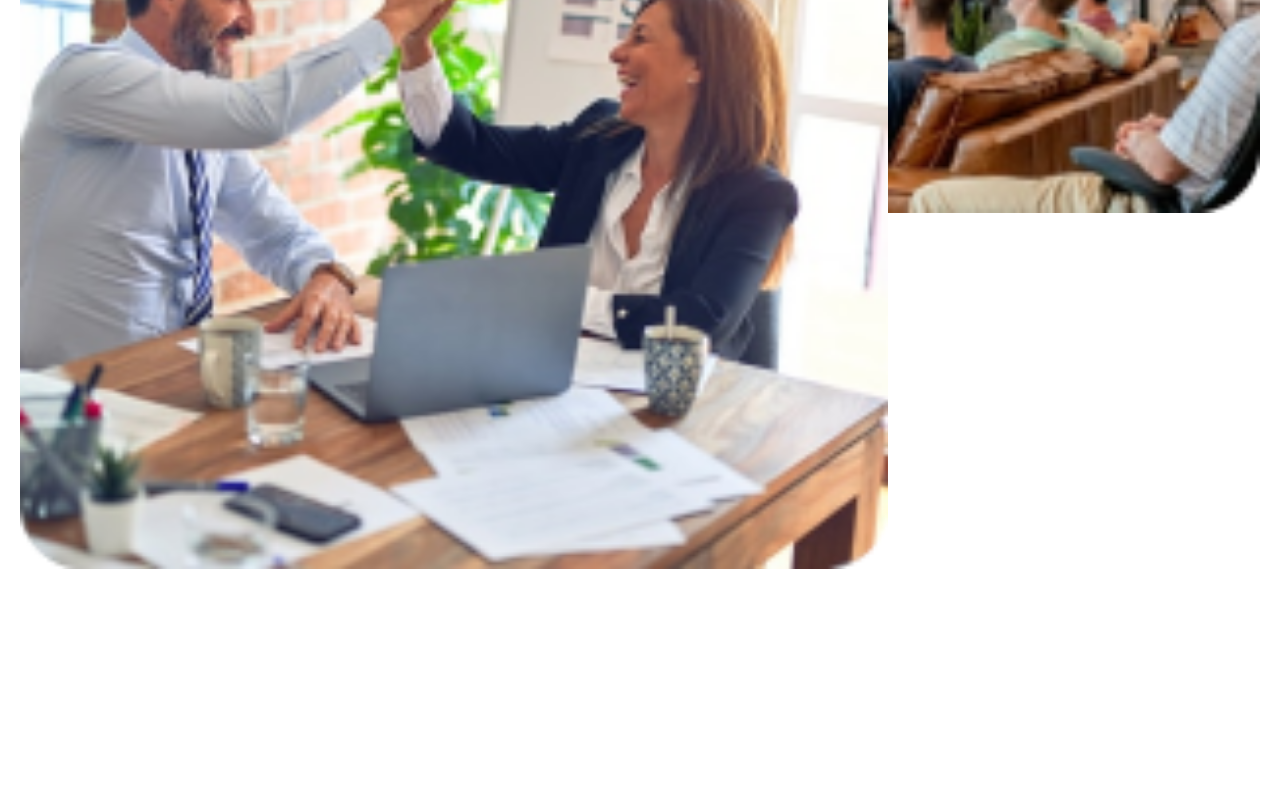
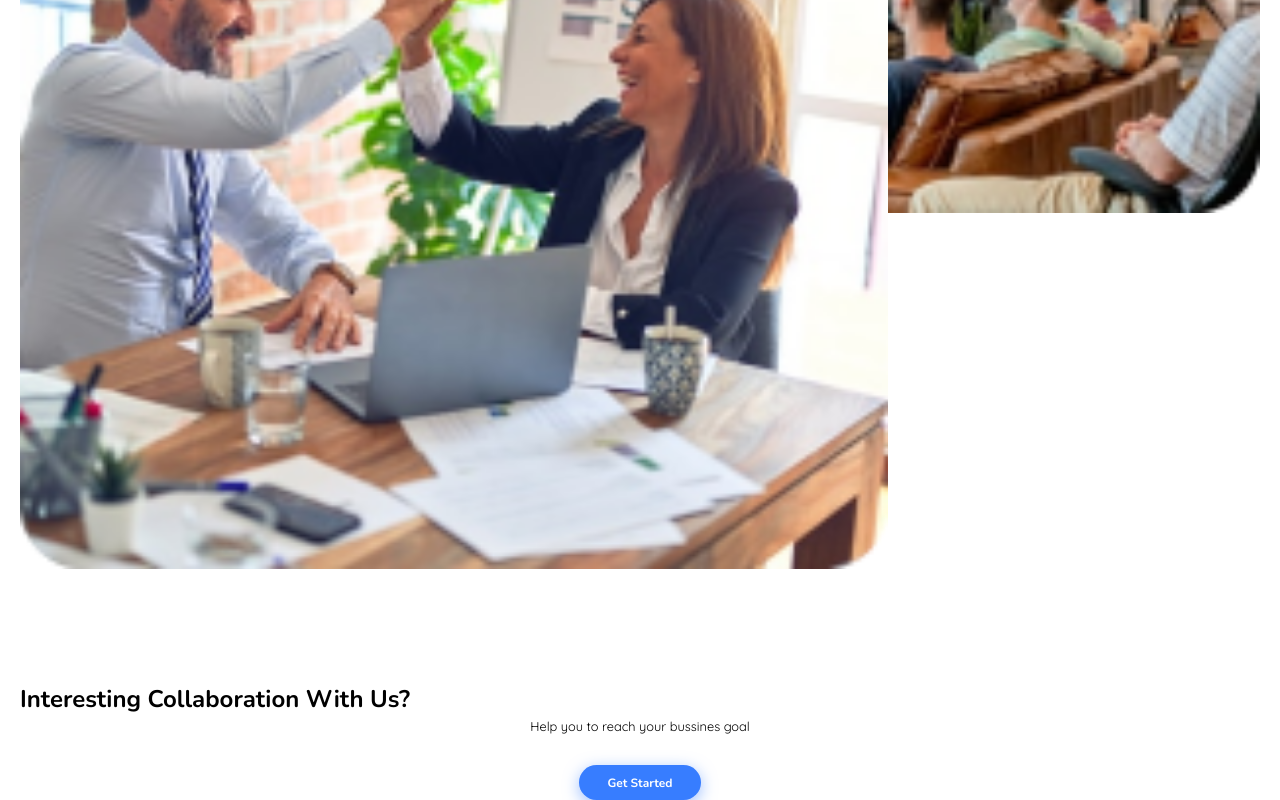
Before and after one commit to JunarisAlf/react-tailwind-Agency-Landing-Page, a React (Vite) app: page / in a window 1280 px wide. Shown: the part 6712-7512 px from the top of the page. Before the commit the page ends 7393 px from the top, so only its background shows below. Built offline with nearby package versions, Linux system fonts and the light colour scheme.

Commit message:
Adding CTA at Home

```diff
--- a/src/pages/Home/Home.jsx
+++ b/src/pages/Home/Home.jsx
@@ -5,6 +5,7 @@ import OurServices from "@/pages/Home/components/OurServices"
 import OurPortofolio from "@/pages/Home/components/OurPortofolio"
 import Testimonial from "@/pages/Home/components/Testimonial"
 import SecondaryImage from "@/pages/Home/components/SecondaryImage"
+import ClickToAction from "@/pages/Home/components/ClickToAction"
 
 
 export default function Home() {
@@ -17,6 +18,7 @@ export default function Home() {
         <OurPortofolio/>
         <Testimonial/>
         <SecondaryImage/>
+        <ClickToAction/>
       </main>
   )
 }
--- /dev/null
+++ b/src/pages/Home/components/ClickToAction.jsx
@@ -0,0 +1,13 @@
+import  PrimaryBtn  from '@/components/PrimaryBtn';
+
+export default function ClickToAction() {
+  return (
+    <div>
+        <span className="inline-block font-nunito font-bold text-[1.5rem] text-center">Interesting Collaboration With Us?</span>
+        <span className="block text-center font-quicksand font-normal text-[0.8rem] ">Help you to reach your bussines goal</span>
+        <div className="flex flex-row items-center">
+            <PrimaryBtn href="" text="Get Started"/>
+        </div>
+    </div>
+  )
+}
```
